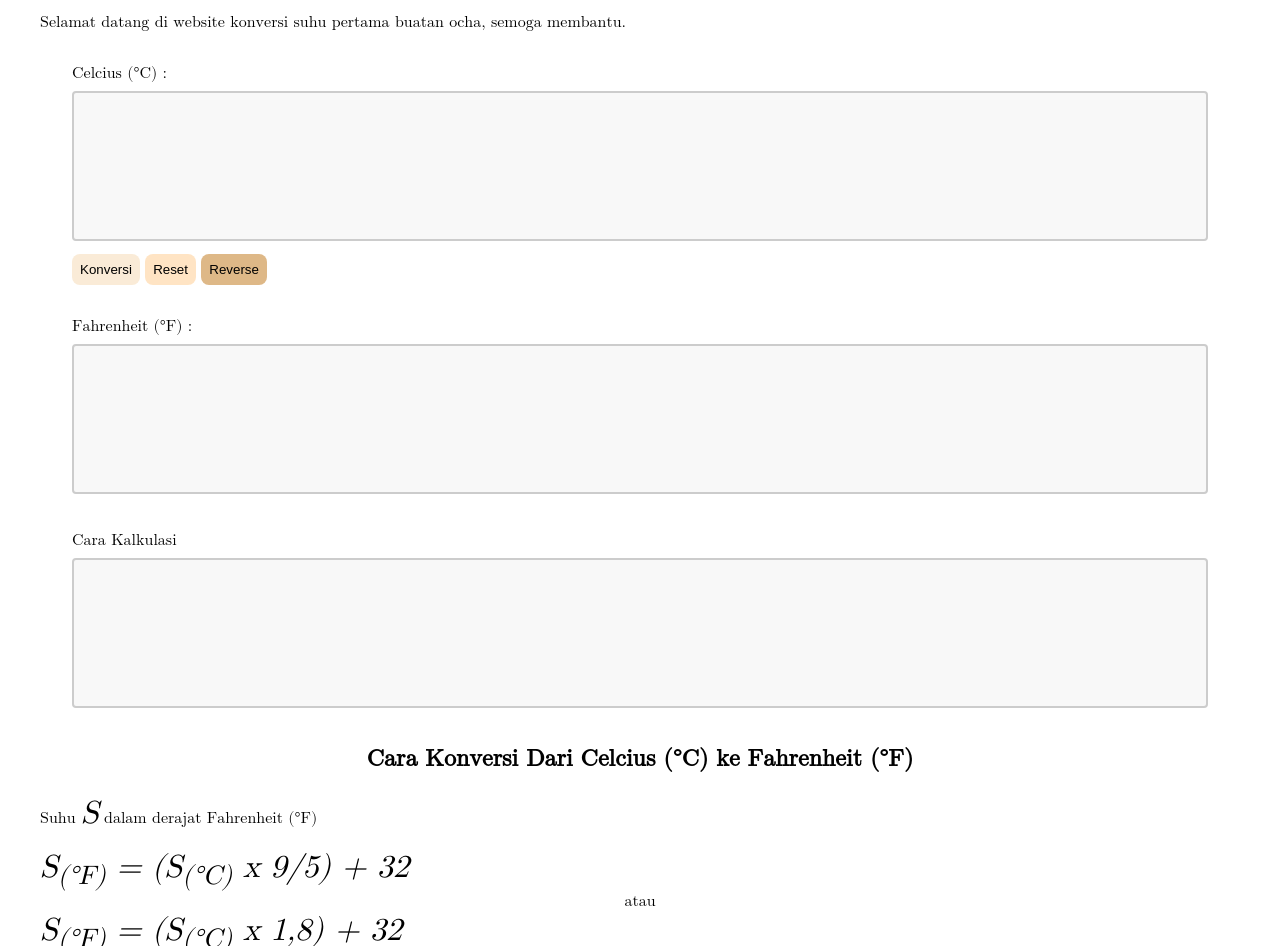
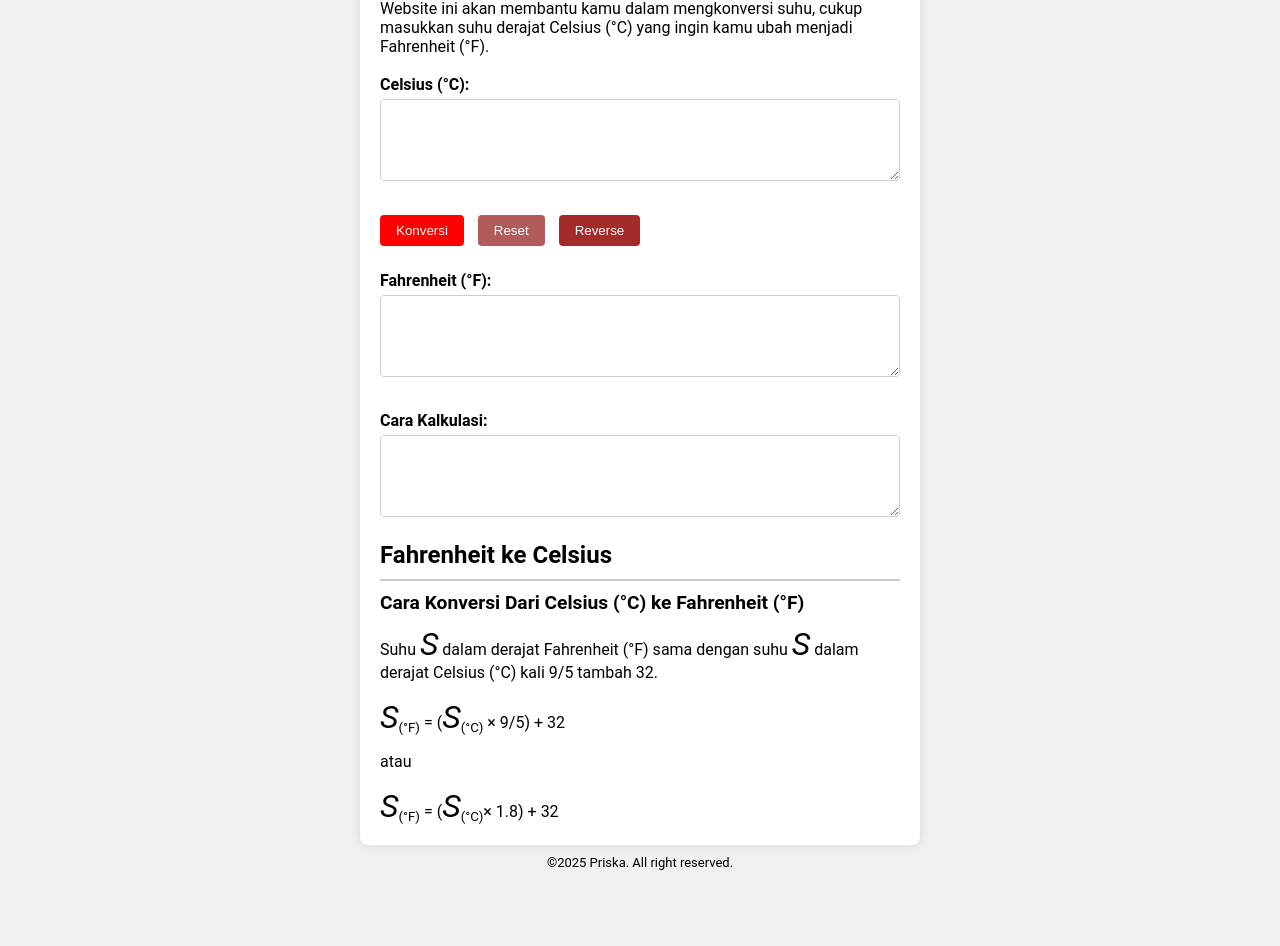
Before and after one commit to revou-fundamental-course/21-apr-25-Priska723, a plain HTML site: page index.html in a window 1280 px wide. Shown: the part 108-1054 px from the top of the page. After the commit the page ends 1018 px from the top, so only its background shows below. Drawn offline with Linux system fonts and the light colour scheme.

Commit message:
Add files via upload

```diff
--- a/index.html
+++ b/index.html
@@ -1,97 +1,83 @@
 <!DOCTYPE html>
 <html lang="en">
-
 <head>
     <meta charset="UTF-8">
     <meta name="viewport" content="width=device-width, initial-scale=1.0">
-    <title>Website Konversi Suhu - Ocha</title>
-
-    <!-- CSS External -->
-     <link rel="stylesheet" href="style.css">
+    <title>Website Konversi Suhu - Priska</title>
+    <link rel="stylesheet" href="style.css">
 </head>
-
 <body>
-    <!-- Header Content -->
+    <section>
     <header>
-        <h1>Website Konversi Suhu - Ocha</h1>
+        <h1 >Website Konversi Suhu - Priska</h1>
     </header>
 
-    <!-- Main Content -->
     <main>
-        <!--Introduction-->
-        <section>
-        <!--Intro-->
-        <p> Selamat datang di website konversi suhu pertama buatan ocha, semoga membantu. </p>
-        </section>
+        <br>
+        <div class="introduction">
+            <p>Website ini akan membantu kamu dalam mengkonversi suhu, cukup masukkan suhu derajat Celsius (&deg;C)  yang ingin kamu ubah menjadi Fahrenheit (&deg;F).</p>
+        </div>
+        <br>
+        <div class="input-group">
+            <label for="celsius">Celsius (&deg;C):</label>
+            <textarea
+                id="celsius"
+                rows="1"
+            ></textarea>
+        </div>
 
-        <!--Form Konversi Suhu-->
-        <form class="section-content">
-            <div class="section-item">
-                <label for="">Celcius (&deg;C) :</label>
-            </div>
+        <div class="button-group">
+            <button id="btnConvert">Konversi</button>
+            <button
+                id="btnReset"
+                class="reset"
+            >
+                Reset
+            </button>
+            <button
+                id="btnReverse"
+                class="reverse"
+            >
+                Reverse
+            </button>
+        </div>
 
-            <div class="section-item">
-                <textarea id="konversi-input"></textarea>
-            </div>
+        <div class="input-group">
+            <label for="fahrenheit">Fahrenheit (&deg;F):</label>
+            <textarea id="fahrenheit" readonly rows="1"></textarea>
+        </div>
 
-            <!--Form Action-->
-            <div class="section-item">
-                <button class="bg-1">Konversi</button>
-                <button class="bg-2">Reset</button>
-                <button class="bg-3">Reverse</button>
-            </div>
-        </form>
+        <div class="input-group">
+            <label>Cara Kalkulasi:</label>
+            <textarea id="calculation" readonly rows="1"></textarea>
+        </div>
+        <h2>Fahrenheit ke Celsius</h2>
+        <div class="formula">
+            <h3 class="formula-title">
+                Cara Konversi Dari Celsius (&deg;C) ke Fahrenheit (&deg;F)
+            </h3>
+            <p>
+                Suhu <span class="text-italic">S</span> dalam derajat Fahrenheit (&deg;F) sama dengan suhu <span class="text-italic">S</span> dalam derajat Celsius (&deg;C) kali 9/5 tambah 32.
+            </p>
 
-        <!--Hasil Konversi Suhu-->
-        <section class="section-content">
-            <div class="section-item">
-                <label for="result-input">Fahrenheit (&deg;F) :</label>
-            </div>
+            <p>
+                <span class="text-italic">S</span><sub>(&deg;F)</sub> = (<span class="text-italic">S</span><sub>(°C)</sub> × 9/5) + 32
+            </p>
 
-            <div class="section-item">
-                <textarea id="result-input"></textarea>
-            </div>
-        </section>
+            <p>atau</p>
 
-        <!--Penjelasan-->
-        <section class="section-content">
-            <div class="section-item">
-                <label for="calculate-detail">Cara Kalkulasi</label>
-            </div>
-
-            <div class="section-item">
-                <textarea id="calculate-detail" readonly></textarea>
-            </div>
-        </section>
-
-        <!--Informasi Tambahan-->
-        <section>
-            <header>
-                <h1>Cara Konversi Dari Celcius (&deg;C) ke Fahrenheit (&deg;F)</h1>
-            </header>
-
-
-            <!--Konten Informasi-->
-            <article>
-                <p> Suhu <span class="formula">S</span> dalam derajat Fahrenheit (&deg;F)</p>
-
-                <!--Formula-->
-                <div class="formula">
-                    S<sub>(&deg;F)</sub> = (S<sub>(&deg;C)</sub> x 9/5) + 32
-                </div>
-                    atau
-                    <div class="formula">
-                        S<sub>(&deg;F)</sub> = (S<sub>(&deg;C)</sub> x 1,8) + 32
-                    </div>
-            </article>
-        </section>
+            <p>
+                <span class="text-italic">S</span><sub>(&deg;F)</sub> = (<span class="text-italic">S</span><sub>(&deg;C)</sub>× 1.8) + 32
+            </p>
+        </div>
+    </div>
+    </section>
+    <script src="script.js"></script>
     </main>
-
-    <!-- Footer Content -->
     <footer>
-        <p>&copy; 2025 Ocha. All rights reserved.</p>
+        <p>&copy;2025 Priska. All right reserved.</p>
     </footer>
-<!-- JavaScript External -->
+        <!-- JavaScript External -->
         <script src="script.js"></script>
 </body>
 
--- a/script.js
+++ b/script.js
@@ -10,3 +10,52 @@ function validateForm() {
         /// Convert to fahrenheit
     }
 }
+
+document.addEventListener('DOMContentLoaded', function () {
+    console.log('Temperature converter script loaded');
+
+    // Initialize elements
+    const inputCelsius = document.getElementById('celsius');
+    const inputFahrenheit = document.getElementById('fahrenheit');
+    const inputCalculation = document.getElementById('calculation');
+
+    const btnConvert = document.getElementById('btnConvert');
+    const btnReset = document.getElementById('btnReset');
+    const btnReverse = document.getElementById('btnReverse');
+
+    // Convert Celsius to Fahrenheit and vice versa
+    function convert(reverse = false) {
+        if (reverse == false && inputCelsius.value !== '') {
+            const celsius = parseFloat(inputCelsius.value);
+            const fahrenheit = (celsius * 9) / 5 + 32;
+            inputFahrenheit.value = fahrenheit.toFixed(2);
+            inputCalculation.value = `${celsius}°C * (9/5) + 32 = ${fahrenheit.toFixed(
+                2
+            )}°F`;
+        }
+
+        if (reverse && inputFahrenheit.value !== '') {
+            const fahrenheit = parseFloat(inputFahrenheit.value);
+            const celsius = ((fahrenheit - 32) * 5) / 9;
+            inputCelsius.value = celsius.toFixed(2);
+            inputCalculation.value = `(${fahrenheit}°F - 32) * 5/9 = ${celsius.toFixed(
+                2
+            )}°C`;
+        }
+    }
+
+    function reset() {
+        document.getElementById('celsius').value = '';
+        document.getElementById('fahrenheit').value = '';
+        document.getElementById('calculation').value = '';
+    }
+
+    function reverse() {
+        convert(true);
+    }
+
+    // Event listeners
+    btnConvert.addEventListener('click', () => convert(false));
+    btnReset.addEventListener('click', reset);
+    btnReverse.addEventListener('click', reverse);
+});
--- a/style.css
+++ b/style.css
@@ -1,55 +1,121 @@
-body {
-    padding: 32px;
-    text-align: center;
-    font-family: math;
+* {
+    box-sizing: border-box;
+    margin: 0;
+    padding: 0;
 }
 
-p,
-div {
-    text-align: justify;
+body {
+    font-family: Roboto, sans-serif;
+    max-width: 600px;
+    margin: 20px auto;
+    padding: 20px;
+    background-color: #f0f0f0;
+}
+section {
+    background-color: white;
+    padding: 20px;
+    border-radius: 8px;
+    box-shadow: 0 0 10px rgba(0, 0, 0, 0.1);
+ }
+
+h1{
+    text-align: center;
 }
 
-button{
-    border: none;
-    padding: 8px;
-    border-radius: 8px;
+.input-group {
+    width: 100%;
+    margin-right: 8px;
+    margin-bottom: 20px;
 }
 
-.bg-1{
-    background-color: antiquewhite;
+label {
+    display: block;
+    margin-bottom: 5px;
+    font-weight: bold;
 }
 
-.bg-2{
-    background-color: bisque;
+textarea {
+    width: 100%;
+    padding: 40px;
+    margin-bottom: 10px;
+    border: 1px solid #ccc;
+    border-radius: 4px;
+    height: 64px;
 }
 
-.bg-3{
-    background-color: burlywood;
+.button-group {
+    margin-bottom: 25px;
 }
 
-.section-content{
-    margin: 32px;
+button {
+    padding: 8px 16px;
+    margin-right: 10px;
+    border: none;
+    border-radius: 4px;
+    cursor: pointer;
+    background-color: red;
+    color: white;
 }
 
-.section-item{
-    margin-bottom: 8px;
+button:hover {
+    background-color: red;
 }
 
-textarea{
-    width: 100%;
-    height: 150px;
-    padding: 12px 20px;
-    box-sizing: border-box;
-    border: 2px solid #ccc;
-    border-radius: 4px;
-    background-color: #f8f8f8;
-    font-size: 16px;
-    resize: none;
+button.reset {
+    background-color: rgb(177, 91, 91);
 }
 
-.formula{
+button.reset:hover {
+    background-color: pink;
+}
+
+button.reverse {
+    background-color: brown
+}
+
+button.reverse:hover {
+    background-color: brown;
+}
+
+.calculation {
+    font-family: monospace;
+    padding: 10px;
+    background-color: #f8f8f8;
+    border: 1px solid #ddd;
+    border-radius: 4px;
+}
+
+h2 {
+    color: black;
+    border-bottom: 2px solid #ccc;
+    padding-top: 10px;
+    padding-bottom: 10px;
+    margin-top: -20px;
+    margin-bottom: 20px;
+}
+
+.text-italic {
     font-style: italic;
     font-size: xx-large;
+}
+
+.formula {
+    display: flex;
+    flex-direction: column;
+    gap: 16px;
+}
+
+.formula-title {
+    font-size: 1.2em;
+    font-weight: bold;
+    margin-bottom: -5px;
+    margin-top: -10px;
+}
+
+footer{
+    margin-top: 10px;
+    font-size: small;
+    text-align: center;
 }
 
 @media only screen and (max-width: 480px) {
```
